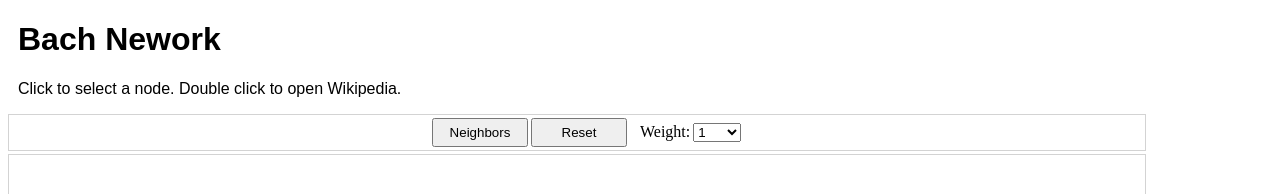
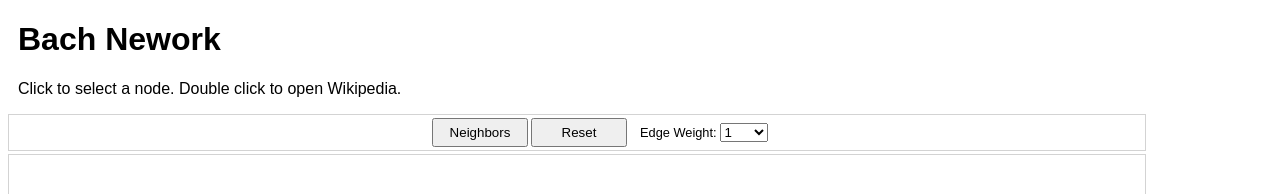
Before and after one commit to araobp/Learning-MarTech, a plain HTML site: page docs/bach_network.html in a window 1280 px wide. Shown: the top 194 px of the page. Drawn offline with nearby package versions, Linux system fonts and the light colour scheme; a web font is replaced by a local one.

Commit message:
Update bach_network.html

```diff
--- a/docs/bach_network.html
+++ b/docs/bach_network.html
@@ -74,7 +74,7 @@
       <label id="selectedNode" for="neighbors"></label>
       <button class="button" type="button" name="neighbors" onclick="showNeighbors()">Neighbors</button>
       <button class="button" type="button" onclick="reset()">Reset</button>
-      <div style="margin-left: 10px; margin-right: 3px;">Weight:</div>
+      <div style="margin-left: 10px; margin-right: 3px; font-family: sans-serif; font-size: 0.8rem;">Edge Weight:</div>
       <select name="threshold" id="threshold" onchange="filterGraph(this)">
         <option value="3">3</option>
         <option value="2">2</option>
```
